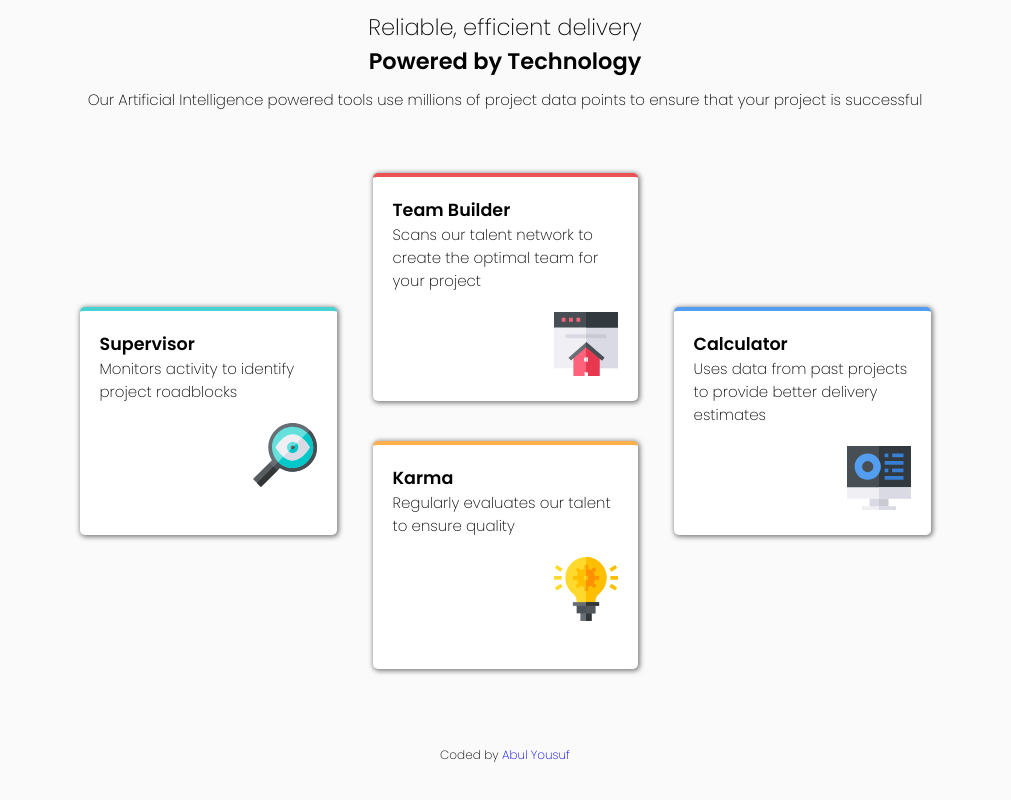
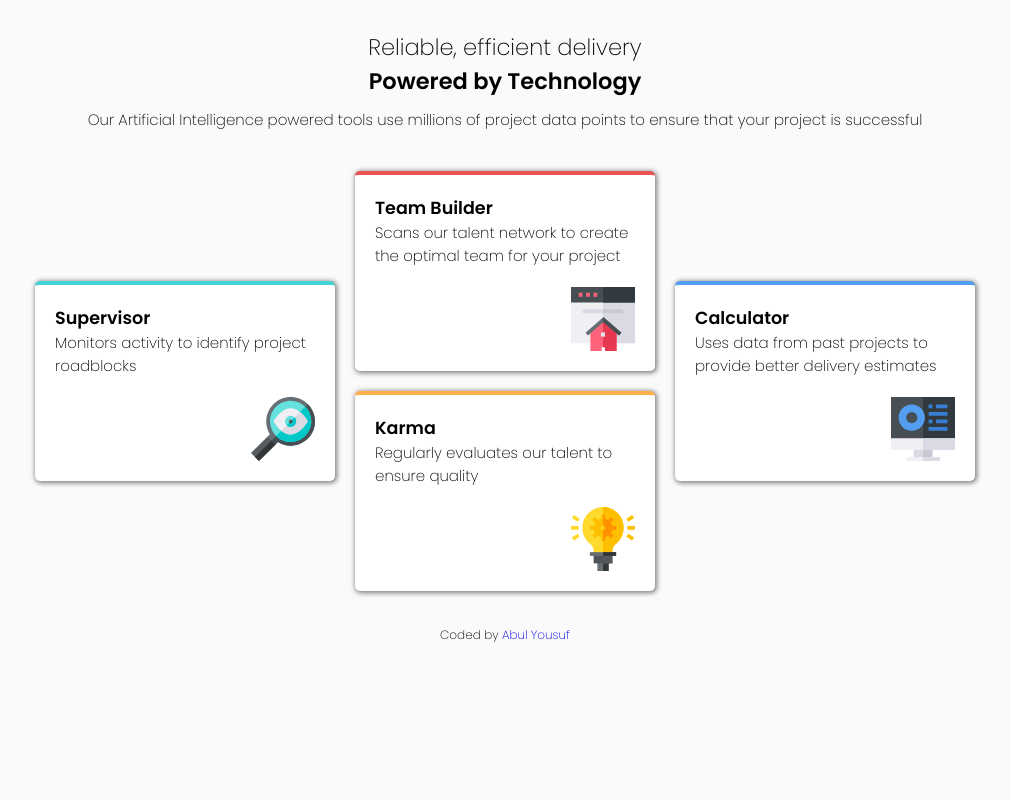
Before and after one commit to abulyousuf/four-card-feature-section, a plain HTML site: page index.html in a window 1280 px wide. Shown: the whole page, without its empty margins (135-1146 px from the left). Drawn offline with Linux system fonts and the light colour scheme.

Commit message:
Update margin, width and height

```diff
--- a/css/styles.css
+++ b/css/styles.css
@@ -76,7 +76,6 @@ main p {
 footer {
     text-align: center;
     font-size: 12px;
-    /*margin: 20px 0;*/
     padding: 25px 0;
 }
 
@@ -86,12 +85,11 @@ footer a {
 
 @media (min-width: 1000px) {
     main {
-        margin: 10px 10px;
+        margin: 30px 0;
     }
 
     .container {
-        width: 900px;
-        height: 75%;
+        min-width: 700px;
         margin: 0 auto;
         display: flex;
         justify-content: center;
@@ -99,14 +97,12 @@ footer a {
     }
 
     .wrapper1 {
-        width: 33%;
         display: flex;
         justify-content: center;
         align-items: center;
     }
 
     .wrapper2 {
-        width: 33%;
         display: flex;
         flex-direction: column;
         justify-content: center;
@@ -114,14 +110,14 @@ footer a {
     }
 
     .wrapper3 {
-        width: 33%;
         display: flex;
         justify-content: center;
         align-items: center;
     }
 
     .card {
-        width: 265px;
-        height: 228px;
+        width: 300px;
+        height: 200px;
+        margin: 10px;
     }
 }
```
